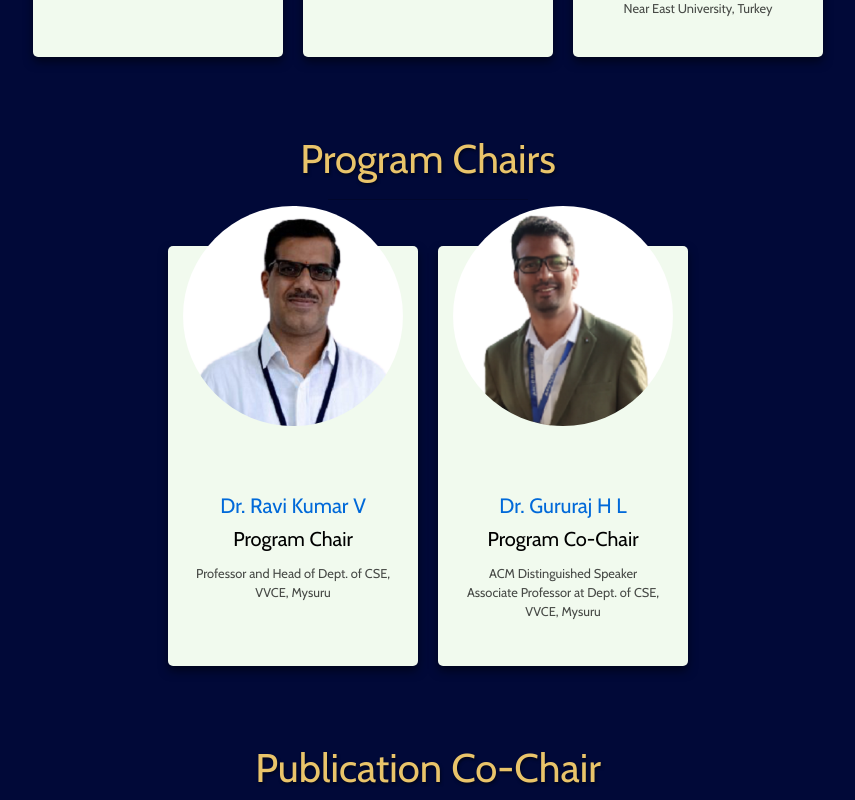
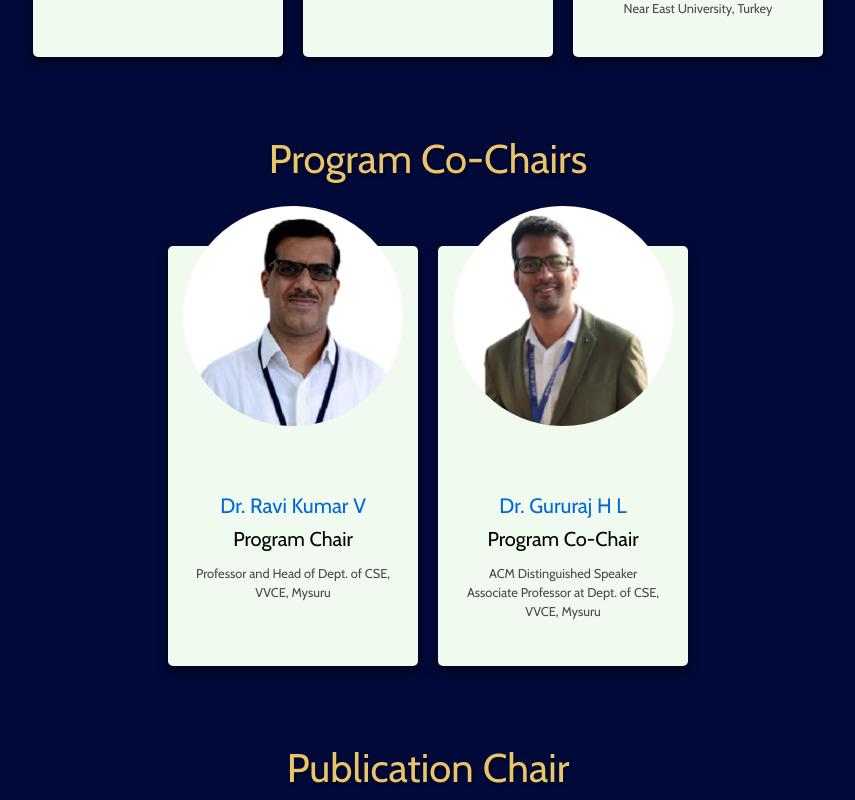
Before and after one commit to saathvikdm/AICDMB, a React (Create React App) app: page /committee in a window 1280 px wide. Shown: the part 1840-2640 px from the top of the page, without its empty margins (212-1067 px from the left). Built offline with nearby package versions, Linux system fonts and the light colour scheme.

Commit message:
updated typos

```diff
--- a/src/Organizers.jsx
+++ b/src/Organizers.jsx
@@ -139,7 +139,7 @@ const Organizers = () => {
 
 {/* publication co chair DR fadi */}
 
-      <h1 className="display-5 text-center mt-5">Program Chairs</h1>
+      <h1 className="display-5 text-center mt-5">Program Co-Chairs</h1>
       <hr className="ruler" style={{ width: "200px" }} />
       <div class="profile-card-container">
         <div class="profile-card" style={{ height: "420px" }}>
@@ -169,7 +169,7 @@ const Organizers = () => {
         </div>
       </div>
 
-      <h1 className="display-5 text-center mt-5">Publication Co-Chair</h1>
+      <h1 className="display-5 text-center mt-5">Publication Chair</h1>
       <hr className="ruler" style={{ width: "200px" }} />
       <div class="profile-card-container">
         <div class="profile-card" style={{ height: "420px" }}>
--- a/src/publication.jsx
+++ b/src/publication.jsx
@@ -14,7 +14,7 @@ const Publication = () => {
                 <div className="div-bg-col">
                     <ul style={{fontSize: '1.3em'}}>
                         <li>All the accepted and presented papers will be published in <span className="color-red">IOP </span> Conference Series: Material Science and Engineering (Indexed by WoS)(Submitted)</li>
-                        <li>Few selected papers will be published in
+                        <li>Few selected and extended papers will be published in
                         <ul>
                             <li>IET Edited Book "Disease Analysis and Prediction using Data Science" (indexed by Scopus & WoS)(submitted)</li>
                             <li>Taylor & Francis Edited book "Data science for Disease Prediction"</li>
```
